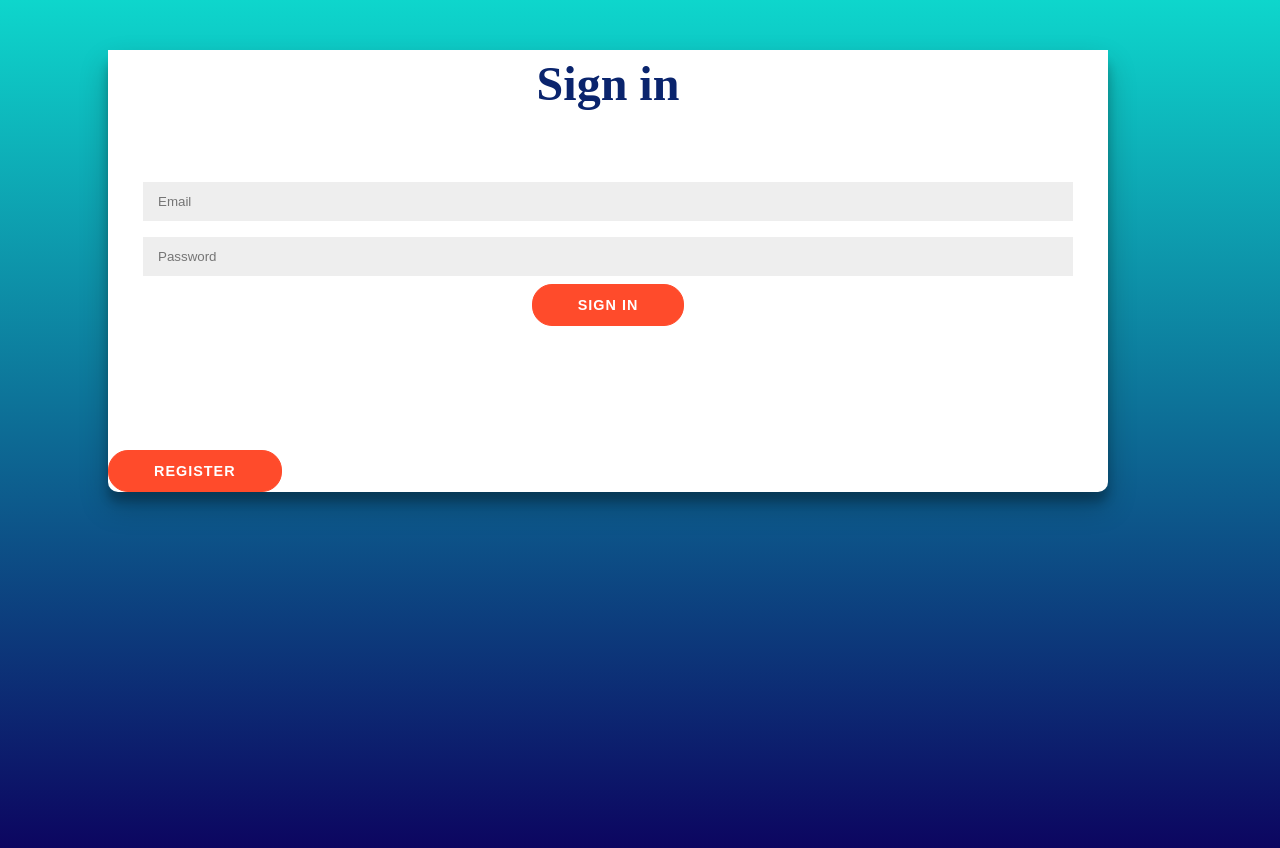
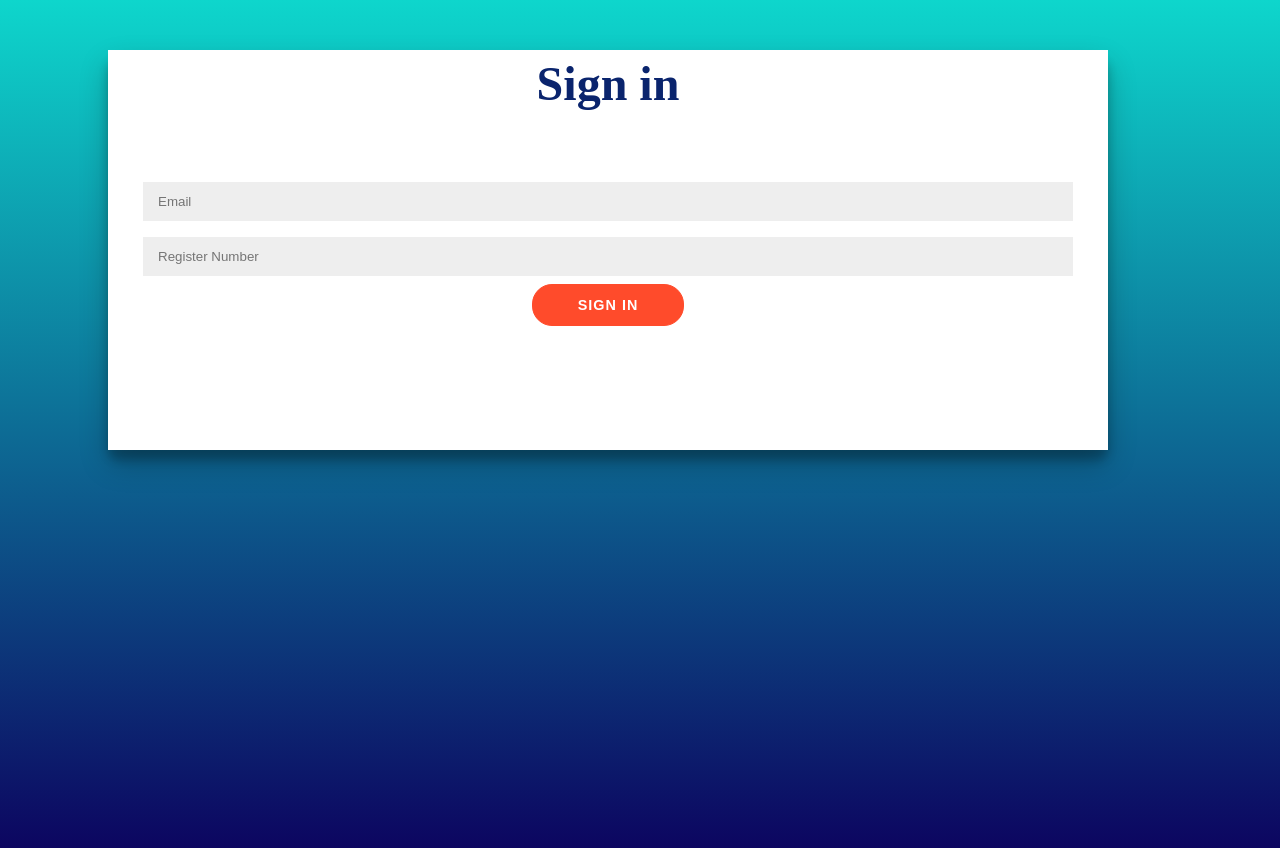
Before and after one commit to Vaikundhavasan/Feedback-System, a React app in the folder Client/: page /login in a window 1280 px wide. Shown: the top 848 px of the page. Built offline with nearby package versions, Linux system fonts and the light colour scheme; the HTML template or start-up script is replaced by a standard one.

Commit message:
Update Login.jsx

```diff
--- a/Client/src/Login.jsx
+++ b/Client/src/Login.jsx
@@ -4,14 +4,14 @@ import axios from "axios";
 
 const Login = () => {
   const [email, setEmail] = useState("");
-  const [password, setPassword] = useState("");
+  const [regNo, setRegno] = useState("");
   const navigate = useNavigate();
 
   const handleSubmit = (e) => {
     e.preventDefault();
 
     axios
-      .post("http://localhost:3000/login", { email, password })
+      .post("http://localhost:3000/login", { email, regNo })
       .then((result) => {
         if (result.data === "Success") {
           navigate("/home");
@@ -32,20 +32,16 @@ const Login = () => {
             onChange={(e) => setEmail(e.target.value)}
           />
           <input
-            type="password"
-            placeholder="Password"
-            name="password"
-            onChange={(e) => setPassword(e.target.value)}
+            type="text"
+            placeholder="Register Number"
+            name="regno"
+            onChange={(e) => setRegno(e.target.value)}
           />
           <button className="Btn3" type="submit">
             Sign in
           </button>
         </form>
       </div>
-
-      <Link to="/register">
-        <button className="Btn4">Register</button>
-      </Link>
     </div>
   );
 };
```
